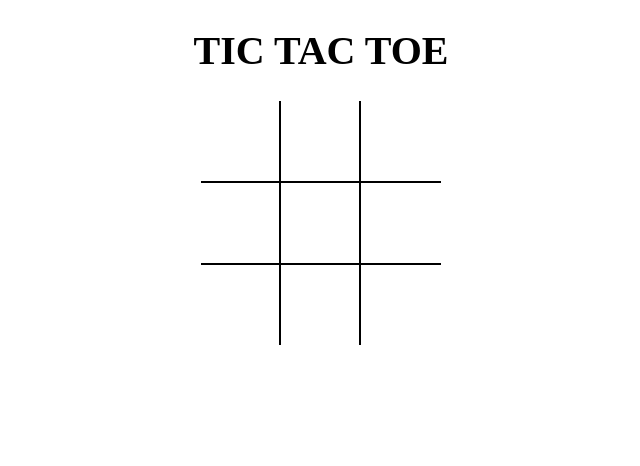
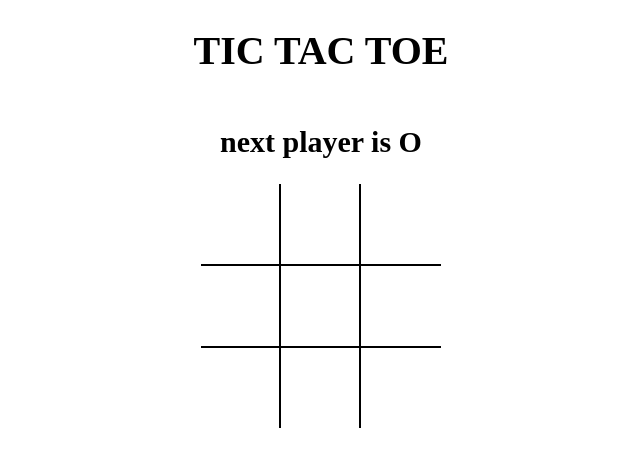
Before and after one commit to Akshay2001001003/tic-tac-toe, a React (Vite) app: page / in a window 1280 px wide. Shown: the top 466 px of the page, without its empty margins (319-959 px from the left). Built offline with nearby package versions, Linux system fonts and the light colour scheme.

Commit message:
calculate winner and lift up the state

```diff
--- a/src/App.jsx
+++ b/src/App.jsx
@@ -1,9 +1,39 @@
-import React from 'react';
+import React, { useState } from 'react';
 import Board from './components/Board.jsx';
 import './components/root.scss';
-export default () => (
-  <div className="app">
-    <h1>TIC TAC TOE</h1>
-    <Board />
-  </div>
-);
+import { calculateWinner } from './helpers.jsx';
+const App = () => {
+  const [board, setBoard] = useState(Array(9).fill(null));
+  const [isXNext, setIsXNext] = useState(false);
+  const winner = calculateWinner(board);
+  console.log(winner);
+  const mwssage = winner
+    ? `winner is ${winner}`
+    : `next player is ${isXNext ? `X` : `O`}`;
+  const handleSquareClick = position => {
+    if (board[position] || winner) {
+      return;
+    }
+
+    setBoard(prev => {
+      return prev.map((square, pos) => {
+        if (pos === position) {
+          return isXNext ? 'X' : 'O';
+        }
+
+        return square;
+      });
+    });
+
+    setIsXNext(prev => !prev);
+  };
+  return (
+    <div className="app">
+      <h1>TIC TAC TOE</h1>
+      <h2>{mwssage}</h2>
+      <Board board={board} handleSquareClick={handleSquareClick} />
+    </div>
+  );
+};
+
+export default App;
--- a/src/components/Board.jsx
+++ b/src/components/Board.jsx
@@ -1,28 +1,7 @@
-import React, { useState } from 'react';
+import React from 'react';
 import Square from './Square';
 
-const Board = () => {
-  const [board, setBoard] = useState(Array(9).fill(null));
-  const [isXNext, setIsXNext] = useState(false);
-
-  const handleSquareClick = position => {
-    if (board[position]) {
-      return;
-    }
-
-    setBoard(prev => {
-      return prev.map((square, pos) => {
-        if (pos === position) {
-          return isXNext ? 'X' : 'O';
-        }
-
-        return square;
-      });
-    });
-
-    setIsXNext(prev => !prev);
-  };
-
+const Board = ({ board, handleSquareClick }) => {
   const renderSquare = position => {
     return (
       <Square
--- /dev/null
+++ b/src/helpers.jsx
@@ -0,0 +1,19 @@
+export function calculateWinner(squares) {
+  const lines = [
+    [0, 1, 2],
+    [3, 4, 5],
+    [6, 7, 8],
+    [0, 3, 6],
+    [1, 4, 7],
+    [2, 5, 8],
+    [0, 4, 8],
+    [2, 4, 6],
+  ];
+  for (let i = 0; i < lines.length; i++) {
+    const [a, b, c] = lines[i];
+    if (squares[a] && squares[a] === squares[b] && squares[a] === squares[c]) {
+      return squares[a];
+    }
+  }
+  return null;
+}
```
